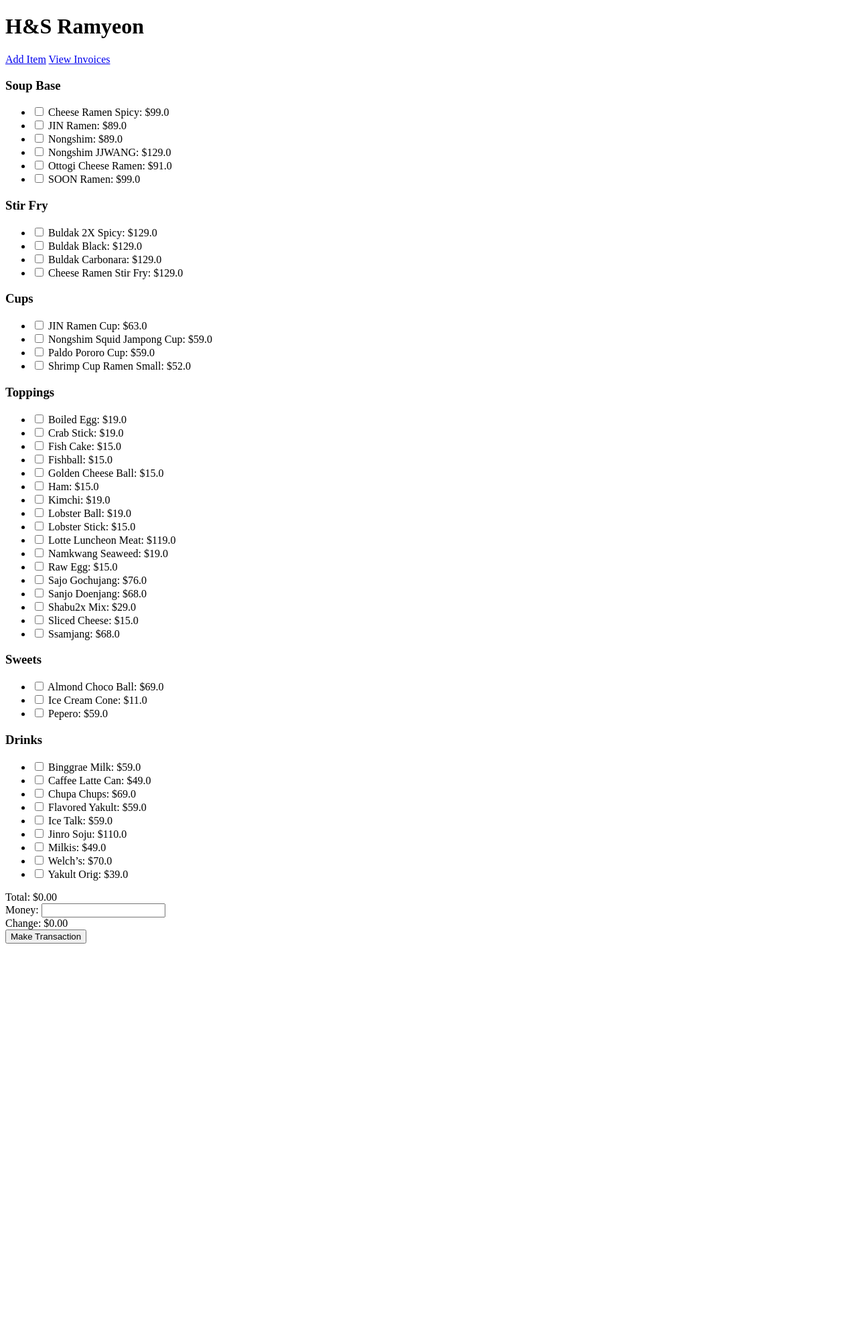
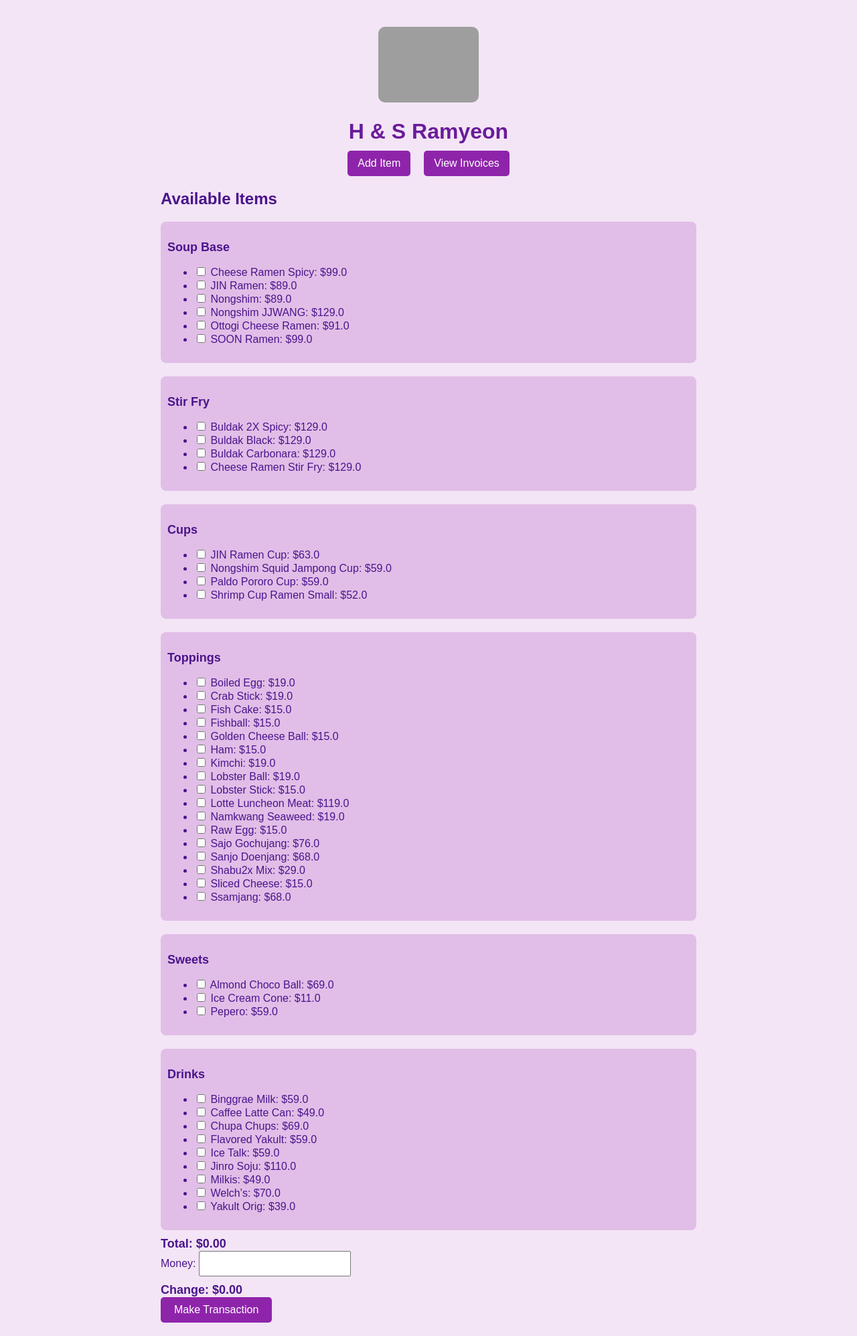
Before and after one commit to skullmatrix/HnSRamyeon, a Flask app: page / in a window 1280 px wide. Shown: the whole page at 67% size. Before the commit the page ends 1409 px from the top, so only its background shows below. Run offline with Flask 2, Linux system fonts and the light colour scheme; data comes from the database, SQL or seed files in the repository; grey boxes are pictures that could not be loaded.

Commit message:
Update index.html

```diff
--- a/templates/index.html
+++ b/templates/index.html
@@ -3,17 +3,91 @@
 <head>
     <meta charset="UTF-8">
     <meta name="viewport" content="width=device-width, initial-scale=1.0">
-    <title>H&S Ramyeon</title>
+    <title>H & S Ramyeon</title>
     <style>
-        /* Your CSS styling */
+        body {
+            font-family: Arial, sans-serif;
+            background-color: #f3e5f5;
+            color: #4a148c;
+            max-width: 800px;
+            margin: auto;
+            padding: 20px;
+        }
+        h1 {
+            text-align: center;
+            font-size: 32px;
+            color: #6a1b9a;
+            margin-bottom: 10px;
+        }
+        .logo {
+            text-align: center;
+            margin: 20px 0;
+        }
+        .logo img {
+            max-width: 150px;
+            border-radius: 10px;
+        }
+        nav {
+            display: flex;
+            justify-content: center;
+            gap: 20px;
+            margin-bottom: 20px;
+        }
+        nav a {
+            padding: 10px 15px;
+            background-color: #8e24aa;
+            color: white;
+            text-decoration: none;
+            border-radius: 5px;
+        }
+        nav a:hover {
+            background-color: #7b1fa2;
+        }
+        .item-type {
+            margin-top: 20px;
+            padding: 10px;
+            background-color: #e1bee7;
+            border-radius: 8px;
+        }
+        .item-type h3 {
+            color: #4a148c;
+            font-size: 18px;
+            margin-bottom: 5px;
+        }
+        button, input[type="number"] {
+            font-size: 16px;
+            padding: 8px;
+        }
+        #total, #change {
+            font-weight: bold;
+            margin-top: 10px;
+            font-size: 18px;
+        }
+        button {
+            background-color: #8e24aa;
+            color: white;
+            border: none;
+            cursor: pointer;
+            border-radius: 5px;
+            padding: 10px 20px;
+        }
+        button:hover {
+            background-color: #7b1fa2;
+        }
     </style>
 </head>
 <body>
-    <h1>H&S Ramyeon</h1>
+    <div class="logo">
+        <img src="/static/logo.jpg" alt="H & S Ramyeon Logo">
+    </div>
+    <h1>H & S Ramyeon</h1>
+
     <nav>
         <a href="/add_item">Add Item</a>
         <a href="/invoices">View Invoices</a>
     </nav>
+
+    <h2>Available Items</h2>
 
     <form action="/make_transaction" method="POST">
         {% for type in ['Soup Base', 'Stir Fry', 'Cups', 'Toppings', 'Sweets', 'Drinks'] %}
@@ -33,9 +107,11 @@
         {% endfor %}
 
         <div id="total">Total: $0.00</div>
+
         <label for="money_received">Money:</label>
         <input type="number" step="0.01" id="money_received" name="money_received" oninput="calculateChange()">
         <div id="change">Change: $0.00</div>
+
         <button type="submit">Make Transaction</button>
     </form>
 </body>
```
